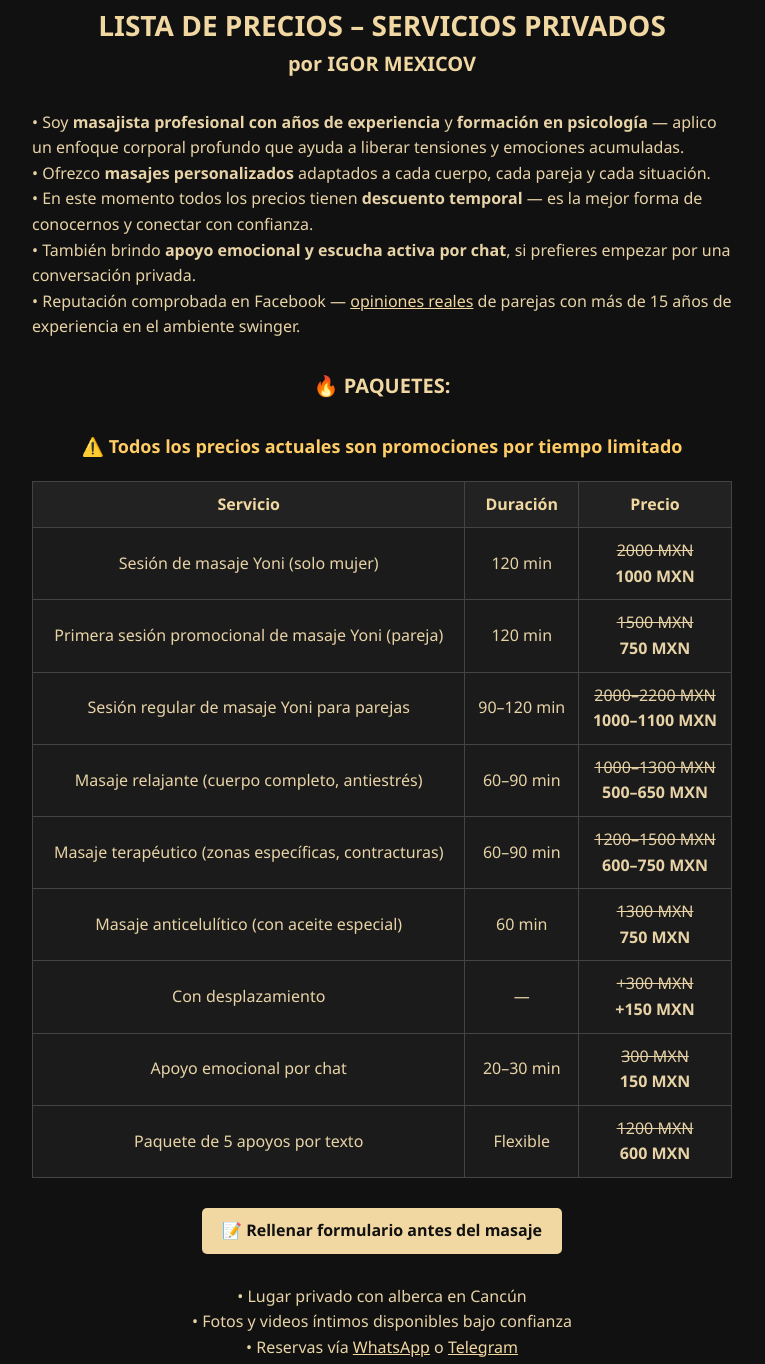
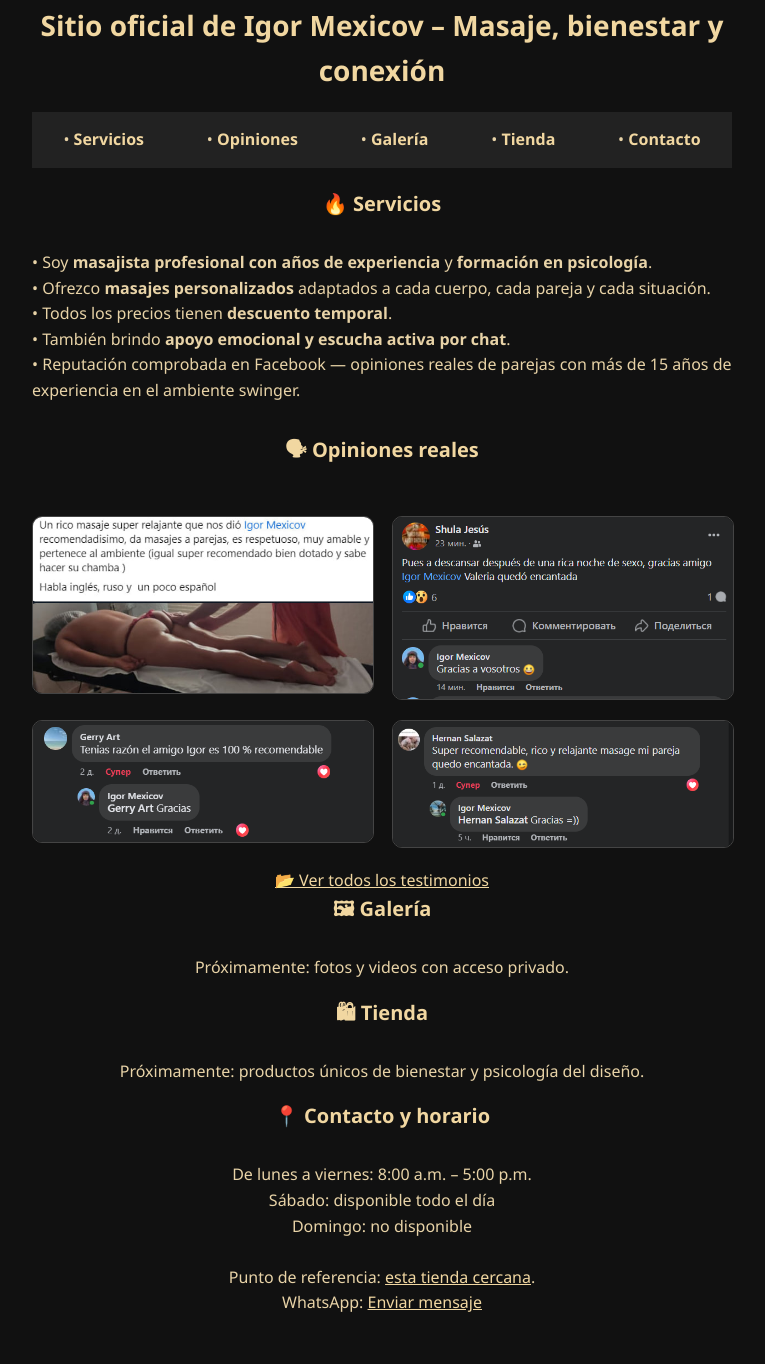
Before and after one commit to transuranium/masaje, a plain HTML site: page index.html in a window 1280 px wide. Shown: the part 36-1400 px from the top of the page, without its empty margins (258-1023 px from the left). Drawn offline with Linux system fonts and the light colour scheme.

Commit message:
chanched all structure

```diff
--- a/index.html
+++ b/index.html
@@ -3,104 +3,97 @@
 <head>
   <meta charset="UTF-8" />
   <meta name="viewport" content="width=device-width, initial-scale=1.0" />
-    <title>Servicios Privados – Igor Mexicov</title>
+  <title>Sitio oficial de Igor Mexicov</title>
   <link rel="stylesheet" href="style.css" />
+  <style>
+    .menu {
+      list-style: none;
+      display: flex;
+      justify-content: space-around;
+      padding: 10px 0;
+      background-color: #222;
+      margin: 20px 0;
+      flex-wrap: wrap;
+    }
+    .menu li {
+      margin: 5px 10px;
+    }
+    .menu a {
+      color: #f1d7a1;
+      font-weight: bold;
+      text-decoration: none;
+    }
+    .gallery {
+      display: grid;
+      grid-template-columns: repeat(auto-fit, minmax(280px, 1fr));
+      gap: 20px;
+      padding: 20px 0;
+    }
+    .gallery img {
+      width: 100%;
+      border-radius: 10px;
+      border: 1px solid #444;
+    }
+  </style>
 </head>
 <body>
   <div class="container">
-      <h1>LISTA DE PRECIOS – SERVICIOS PRIVADOS</h1>
-      <h2>por IGOR MEXICOV</h2>
+    <h1>Sitio oficial de Igor Mexicov – Masaje, bienestar y conexión</h1>
 
+    <nav>
+      <ul class="menu">
+        <li><a href="#servicios">Servicios</a></li>
+        <li><a href="#opiniones">Opiniones</a></li>
+        <li><a href="#galeria">Galería</a></li>
+        <li><a href="#tienda">Tienda</a></li>
+        <li><a href="#contacto">Contacto</a></li>
+      </ul>
+    </nav>
+
+    <section id="servicios">
+      <h2>🔥 Servicios</h2>
       <ul>
-  <li>
-    Soy <strong>masajista profesional con años de experiencia</strong> y <strong>formación en psicología</strong> — aplico un enfoque corporal profundo que ayuda a liberar tensiones y emociones acumuladas.
-  </li>
-  <li>
-    Ofrezco <strong>masajes personalizados</strong> adaptados a cada cuerpo, cada pareja y cada situación.
-  </li>
-  <li>
-    En este momento todos los precios tienen <strong>descuento temporal</strong> — es la mejor forma de conocernos y conectar con confianza.
-  </li>
-  <li>
-    También brindo <strong>apoyo emocional y escucha activa por chat</strong>, si prefieres empezar por una conversación privada.
-  </li>
-  <li>
-    Reputación comprobada en Facebook — <a href="opiniones.html" target="_blank">opiniones reales</a> de parejas con más de 15 años de experiencia en el ambiente swinger.
-  </li>
+        <li>Soy <strong>masajista profesional con años de experiencia</strong> y <strong>formación en psicología</strong>.</li>
+        <li>Ofrezco <strong>masajes personalizados</strong> adaptados a cada cuerpo, cada pareja y cada situación.</li>
+        <li>Todos los precios tienen <strong>descuento temporal</strong>.</li>
+        <li>También brindo <strong>apoyo emocional y escucha activa por chat</strong>.</li>
+        <li>Reputación comprobada en Facebook — opiniones reales de parejas con más de 15 años de experiencia en el ambiente swinger.</li>
       </ul>
+    </section>
 
+    <section id="opiniones">
+      <h2>🗣 Opiniones reales</h2>
+      <div class="gallery">
+        <img src="img/photo_2025-05-30_22-56-22.jpg" />
+        <img src="img/Screenshot (1).png" />
+        <img src="img/Screenshot (3).png" />
+        <img src="img/Screenshot (4).png" />
+      </div>
+      <div class="ver-mas">
+        <a href="opiniones.html" target="_blank">📂 Ver todos los testimonios</a>
+      </div>
+    </section>
 
-      <h2>🔥 PAQUETES:</h2>
-      <p class="promo-aviso">⚠️ Todos los precios actuales son promociones por tiempo limitado</p>
+    <section id="galeria">
+      <h2>🖼 Galería</h2>
+      <p>Próximamente: fotos y videos con acceso privado.</p>
+    </section>
 
-      <div class="table-container">
-        <table>
-          <thead>
-            <tr>
-              <th>Servicio</th>
-              <th>Duración</th>
-              <th>Precio</th>
-            </tr>
-          </thead>
-          <tbody>
-            <tr>
-  <td>Sesión de masaje Yoni (solo mujer)</td>
-  <td>120 min</td>
-  <td><s>2000 MXN</s><br><strong>1000 MXN</strong></td>
-</tr>
-<tr>
-  <td>Primera sesión promocional de masaje Yoni (pareja)</td>
-  <td>120 min</td>
-  <td><s>1500 MXN</s><br><strong>750 MXN</strong></td>
-</tr>
-<tr>
-  <td>Sesión regular de masaje Yoni para parejas</td>
-  <td>90–120 min</td>
-  <td><s>2000–2200 MXN</s><br><strong>1000–1100 MXN</strong></td>
-</tr>
-  <td>Masaje relajante (cuerpo completo, antiestrés)</td>
-  <td>60–90 min</td>
-  <td><s>1000–1300 MXN</s><br><strong>500–650 MXN</strong></td>
-</tr>
-<tr>
-  <td>Masaje terapéutico (zonas específicas, contracturas)</td>
-  <td>60–90 min</td>
-  <td><s>1200–1500 MXN</s><br><strong>600–750 MXN</strong></td>
-</tr>
-<tr>
-  <td>Masaje anticelulítico (con aceite especial)</td>
-  <td>60 min</td>
-  <td><s>1300 MXN</s><br><strong>750 MXN</strong></td>
-            <tr>
-              <td>Con desplazamiento</td>
-              <td>—</td>
-              <td><s>+300 MXN</s><br><strong>+150 MXN</strong></td>
-            </tr>
-            <tr>
-              <td>Apoyo emocional por chat</td>
-              <td>20–30 min</td>
-              <td><s>300 MXN</s><br><strong>150 MXN</strong></td>
-            </tr>
-            <tr>
-              <td>Paquete de 5 apoyos por texto</td>
-              <td>Flexible</td>
-              <td><s>1200 MXN</s><br><strong>600 MXN</strong></td>
-            </tr>
-          </tbody>
-        </table>
-      </div>
-      <div class="form-button">
-  <a href="form.html" class="button-link">📝 Rellenar formulario antes del masaje</a>
-</div>
-      <div class="footer">
+    <section id="tienda">
+      <h2>🛍 Tienda</h2>
+      <p>Próximamente: productos únicos de bienestar y psicología del diseño.</p>
+    </section>
+
+    <section id="contacto">
+      <h2>📍 Contacto y horario</h2>
       <p>
-          • Lugar privado con alberca en Cancún<br />
-          • Fotos y videos íntimos disponibles bajo confianza<br />
-          • Reservas vía
-          <a href="https://wa.me/5215639305210" target="_blank">WhatsApp</a> o
-          <a href="https://t.me/ayavonaamimi" target="_blank">Telegram</a>
+        De lunes a viernes: 8:00 a.m. – 5:00 p.m.<br>
+        Sábado: disponible todo el día<br>
+        Domingo: no disponible<br><br>
+        Punto de referencia: <a href="https://maps.app.goo.gl/iQwAJV75boejFo6m6" target="_blank">esta tienda cercana</a>.<br>
+        WhatsApp: <a href="https://wa.me/5215639305210" target="_blank">Enviar mensaje</a>
       </p>
-      </div>
+    </section>
   </div>
 </body>
 </html>
--- a/style.css
+++ b/style.css
@@ -161,3 +161,7 @@ button[type="submit"]:hover {
   margin-bottom: 20px;
   font-weight: bold;
 }
+
+html {
+  scroll-behavior: smooth;
+}
```
Lines whose indentation alone changed are shown as unchanged.
